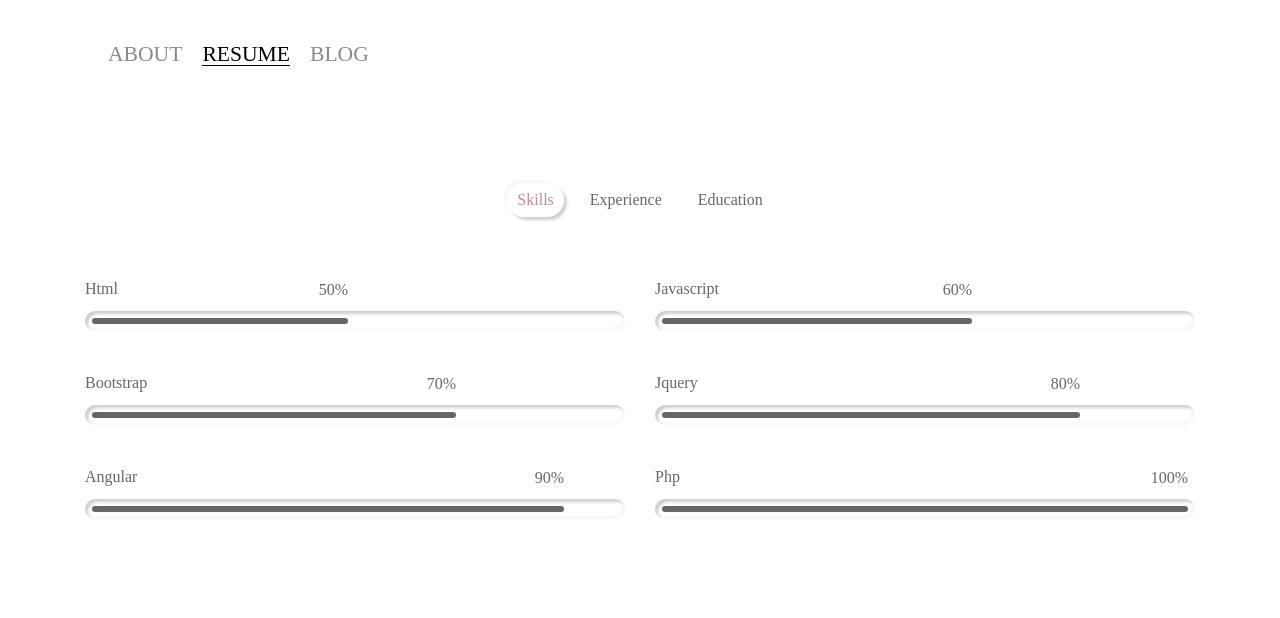
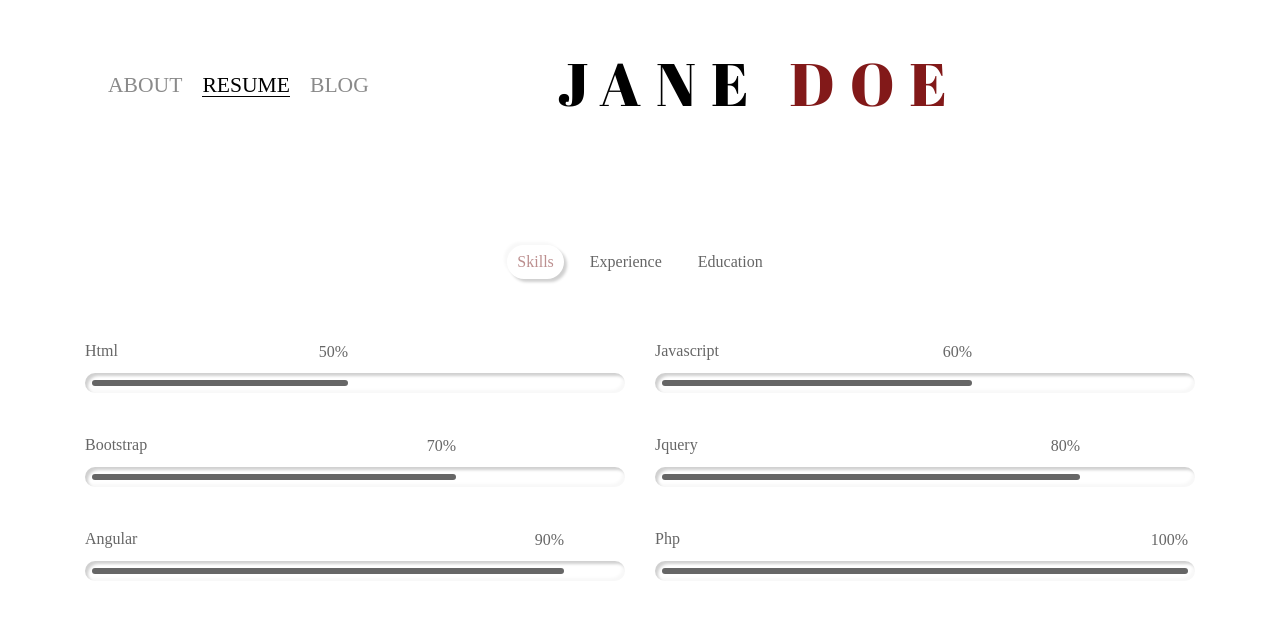
Before and after one commit to HasieEST/ProjectWebsite, a plain HTML site: page index2.html in a window 1280 px wide. Drawn offline with Linux system fonts and the light colour scheme.

Commit message:
bugfixes

```diff
--- a/index2.html
+++ b/index2.html
@@ -8,6 +8,7 @@
    <title>Resume</title>
    <link rel="preconnect" href="https://fonts.gstatic.com">
    <link href="https://fonts.googleapis.com/css2?family=Roboto:wght@500&display=swap" rel="stylesheet">
+   <link href="https://fonts.googleapis.com/css2?family=Abril+Fatface#standard:wght@500&display=swap" rel="stylesheet">
    <link rel="stylesheet" type="text/css" media="screen" href="styles2.css">
 </head>
 <body>
@@ -26,6 +27,9 @@
                   <a href="index3.html", target = "_self">Blog</a>
                </div>
             </div>
+            <div class="right-side">
+               <div class="nameblack">JANE</div><div class="namered">&nbsp;DOE</div>
+           </div>
       </div>
    </div>
 
--- a/styles2.css
+++ b/styles2.css
@@ -7,6 +7,21 @@ body{
     font-size: 24px;
     line-height: 1.5;
     overflow-x: hidden;
+}
+.namered{
+   font-family:'Abril Fatface';
+   font-size:60px;
+   letter-spacing:15px;
+   margin-right:10px;
+   color:#821919;
+   margin-right:210px;
+}
+
+.nameblack{
+   font-family:'Abril Fatface';
+   font-size:60px;
+   letter-spacing:15px;
+   margin-right:0px
 }
 
 .container{
```
